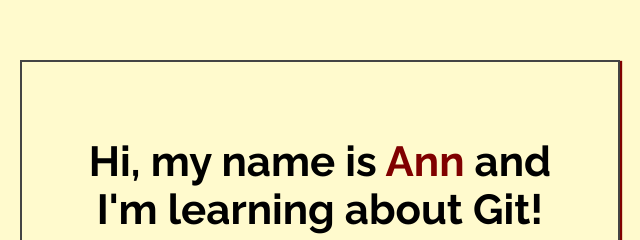
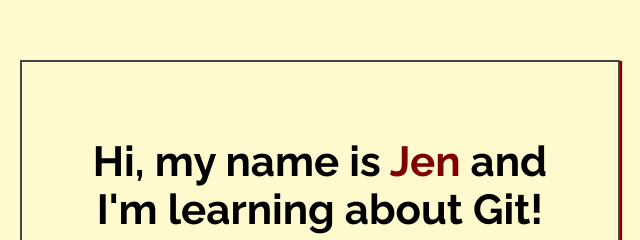
Before and after one commit to jenpenfield/first-repo, a plain HTML site: page index.html in a window 1280 px wide. Shown: the part 188-428 px from the top of the page, 320-960 px from the left. Drawn offline with Linux system fonts and the light colour scheme.

Commit message:
Added name to index.html

```diff
--- a/index.html
+++ b/index.html
@@ -14,7 +14,7 @@
 <body>
 
     <div class="greeting">
-        <h1>Hi, my name is <span class="highlight">Ann</span> and I'm learning about Git! </h1>
+        <h1>Hi, my name is <span class="highlight">Jen</span> and I'm learning about Git! </h1>
 
         <p>Yay! Git is the best!</p>
     </div>
```
